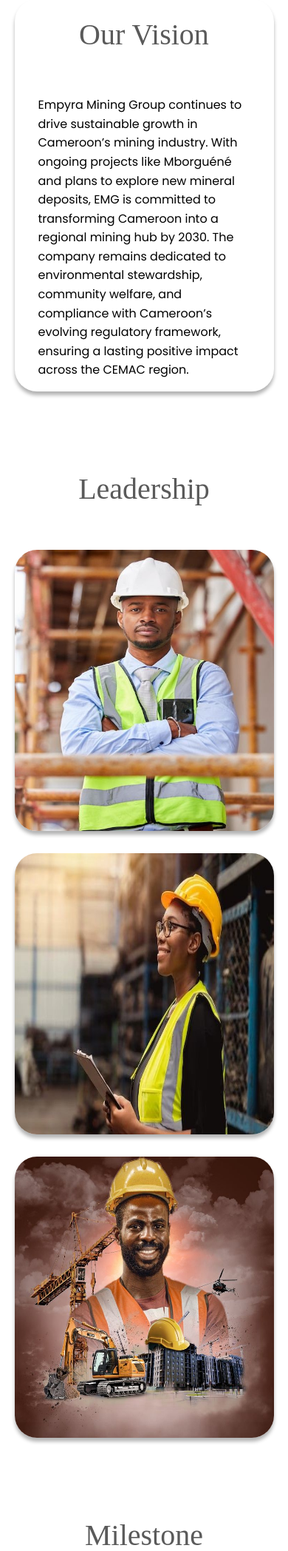
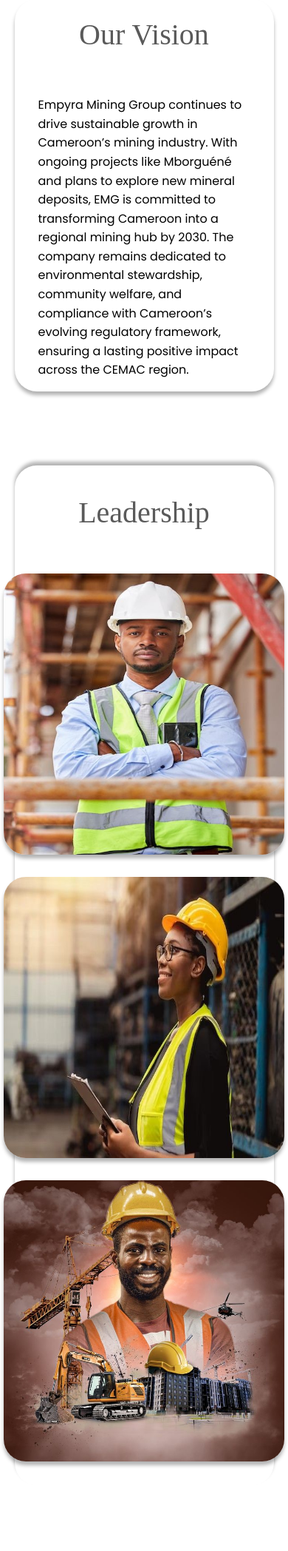
Before and after one commit to filons/Empyra-mining-group, a PHP site: page /about.html in a window 390 px wide; the page is wider, and only the part inside the window is pictured. Shown: the part 2212-4308 px from the top of that part at 74% size. Run offline with PHP 8.4, Linux system fonts and the light colour scheme; some web fonts are replaced.

Commit message:
responsive updates

```diff
--- a/about-script.js
+++ b/about-script.js
@@ -75,7 +75,7 @@ document.addEventListener("DOMContentLoaded", () => {
       });
     },
     {
-      threshold: 0.2, // Trigger when 20% of element is visible
+      threshold: 0.1, // Trigger when 10% of element is visible
     }
   );
 
--- a/about.css
+++ b/about.css
@@ -62,7 +62,7 @@ section.our-history {
 section.our-history div {
   flex: 1 1 0;
   border-radius: 30px;
-  width: 49%;
+  width: 40%;
 }
 
 .throwback-image {
@@ -104,15 +104,23 @@ section.mission-vision div:hover {
 }
 
 /*Leadership Section*/
+section.leadership {
+  box-shadow: 0 -5px 5px var(--light-gray);
+  padding: 2em 0;
+  border-radius: 30px;
+}
+
 div.leaders-container {
   display: flex;
   flex-wrap: wrap;
   gap: 20px;
   justify-content: center;
+  padding: 0 1em;
 }
 
 .leaders {
-  width: 570px;
+  width: 30%;
+  min-width: 380px;
   transform: scale(1);
   transition: all 0.3s ease-out;
   position: relative;
@@ -278,6 +286,14 @@ div.milestone-container .milestone-group.hidden {
   section.our-history div {
     width: 100%;
   }
+
+  div.leaders-container {
+    gap: 30px;
+  }
+
+  /* .leaders {
+    width: 45%;
+  } */
 }
 
 @media (max-width: 1110px) {
@@ -313,6 +329,12 @@ div.milestone-container .milestone-group.hidden {
   }
 }
 
+@media (max-width: 920px) {
+  .leaders {
+    width: 100%;
+  }
+}
+
 @media (max-width: 720px) {
   h2 {
     font-size: 2.5rem;
@@ -330,11 +352,6 @@ div.milestone-container .milestone-group.hidden {
     height: 380px;
   }
 
-  /* div.milestone-container div {
-    width: 400px;
-    height: 300px;
-  } */
-
   div.milestone-container .milestone-group > div {
     flex-shrink: 0;
     width: 49%;
--- a/projects-script.js
+++ b/projects-script.js
@@ -19,7 +19,7 @@ document.addEventListener("DOMContentLoaded", () => {
       });
     },
     {
-      threshold: 0.2, // Trigger when 20% of element is visible
+      threshold: 0.1, // Trigger when 10% of element is visible
     }
   );
 
```
